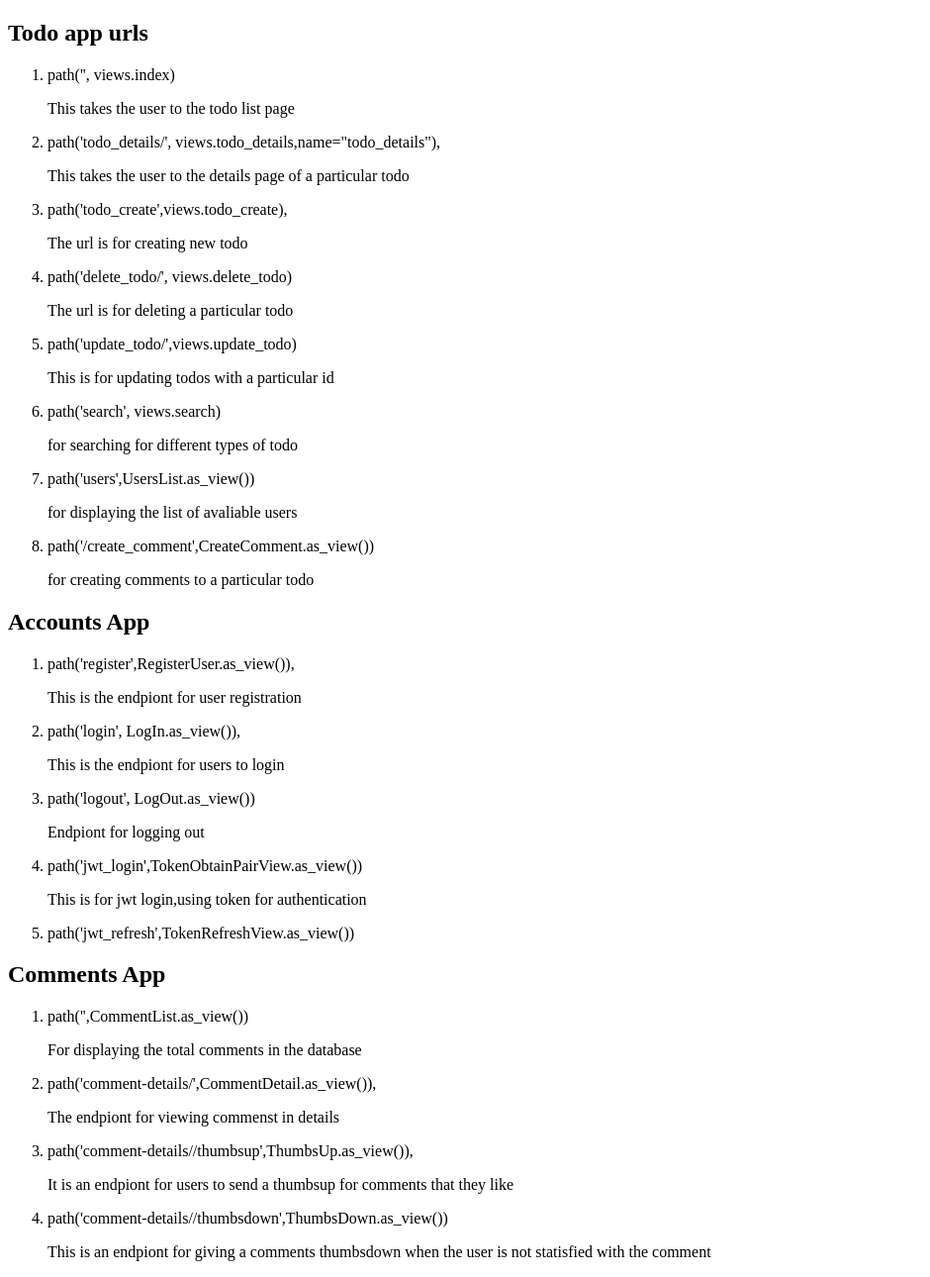
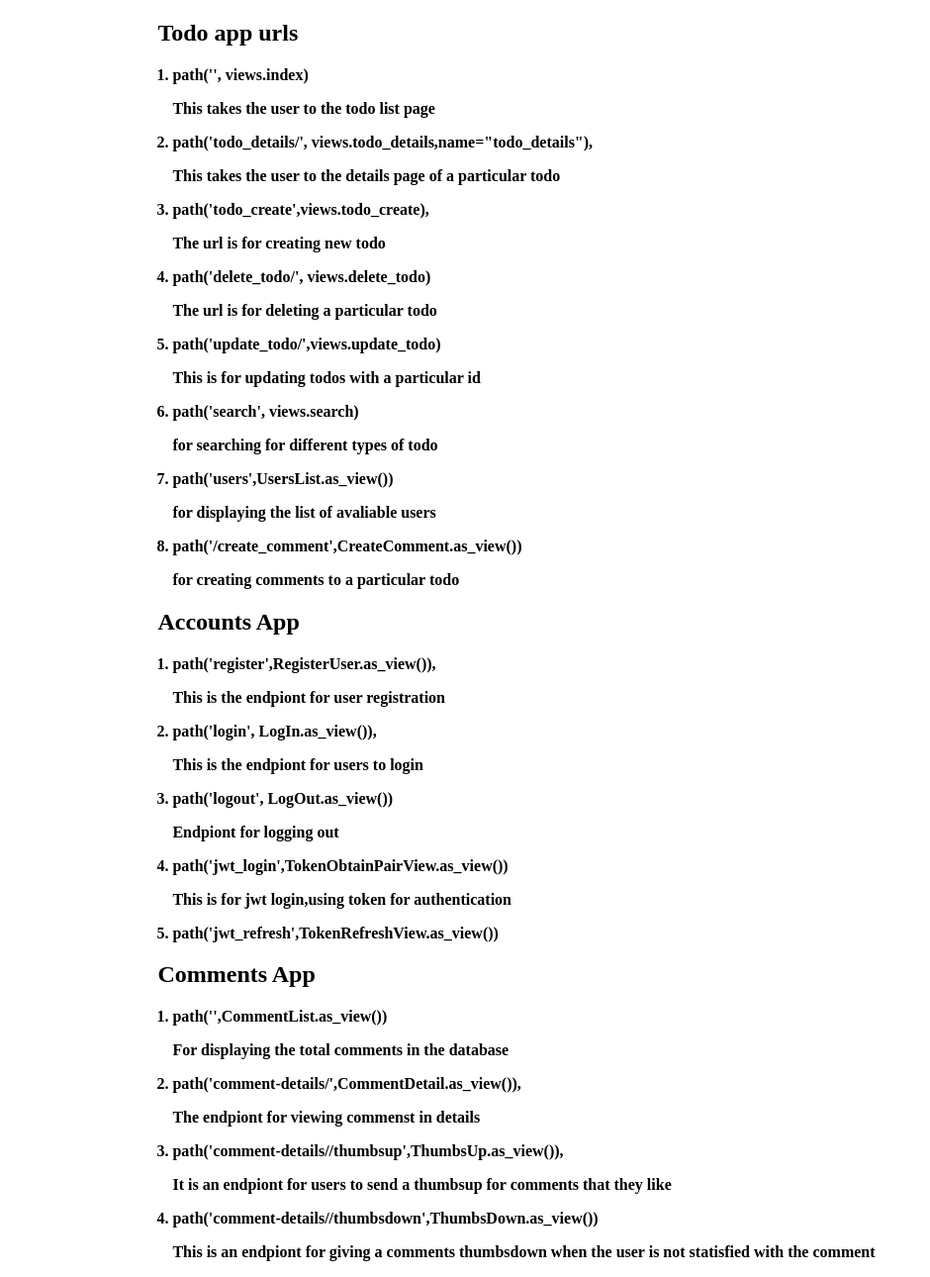
Before and after one commit to GenMadScientist/todoapi, a Django app: page /documentations/ in a window 1280 px wide. Shown: the part 47-1337 px from the top of the page at 99% size, without its empty margins (0-940 px from the left). Run offline with Django 5.2, Linux system fonts and the light colour scheme.

Commit message:
Added some styling to the documentation

```diff
--- a/templates/documentation.html
+++ b/templates/documentation.html
@@ -10,10 +10,20 @@
             font-weight: bolder;
             font-family: 'Times New Roman', Times, serif;
         }
+        .hero{
+            width: 80%;
+            margin: 0 auto;
+        }
+        .hero h2{
+            padding-left: 25px;
+        }
+        .hero li{
+            font-weight: bold;
+        }
     </style>
 </head>
 <body>
-    <section class>
+    <section class="hero">
         <h1 class="header"> DOCUMENTATION FOR THE TODO API</h1>
         <div>
             <h2>Todo app urls</h2>
```
